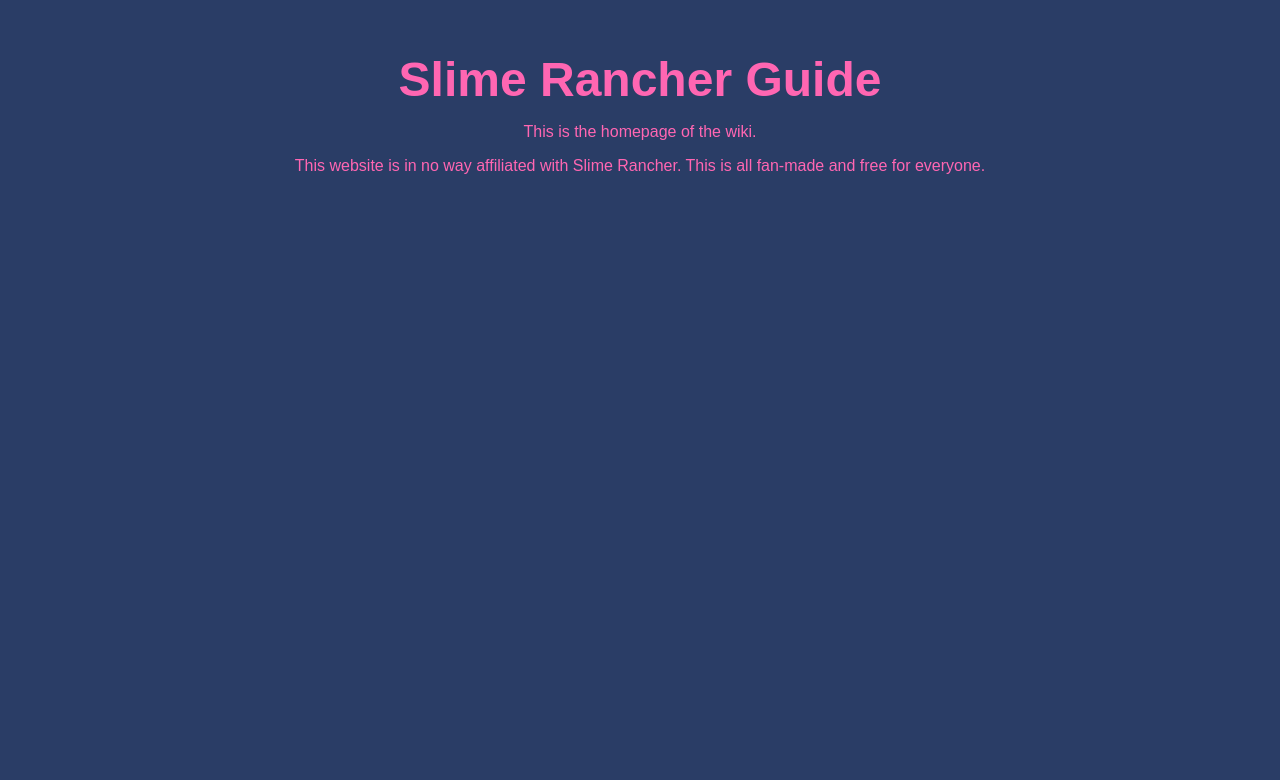
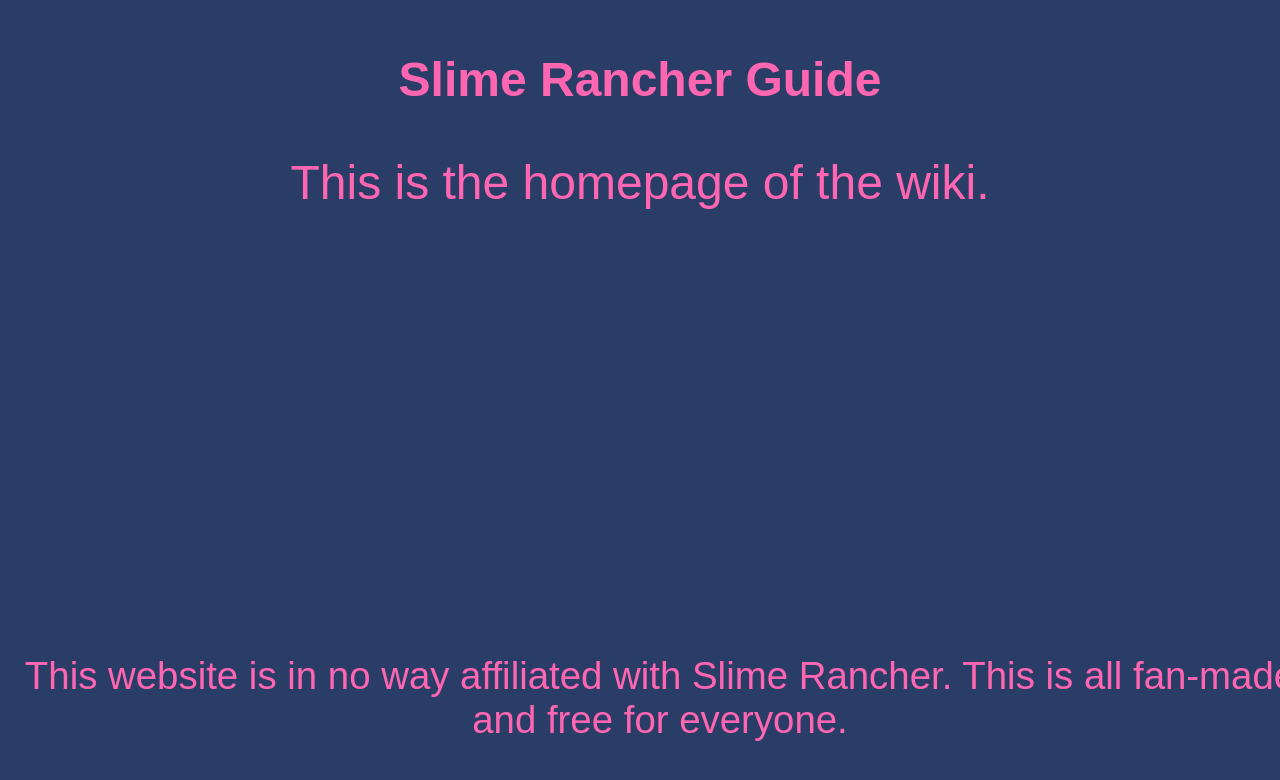
Before and after one commit to SlimeRancherGuideMaker/SlimeGuide, a plain HTML site: page index.html in a window 1280 px wide. Drawn offline with Linux system fonts and the light colour scheme.

Commit message:
Update style.css

```diff
--- a/style.css
+++ b/style.css
@@ -36,5 +36,16 @@
 /* Center and enlarge the paragraph to match the title */
 p {
     text-align: center; /* Center the text */
-    font-size: 1em; /* Make the paragraph the same size as the title */
+    font-size: 3em; /* Make the paragraph the same size as the title */
 }
+
+/* Style for the footer text */
+footer {
+    position: absolute;
+    bottom: 10px; /* Position the footer near the bottom */
+    width: 100%; /* Make sure it spans the full width of the page */
+    text-align: center; /* Center the text */
+    font-size: 0.8em; /* Make the text smaller */
+    color: #ff66b2; /* Use the same pink color */
+    padding: 10px 0; /* Add some padding for spacing */
+}
```
